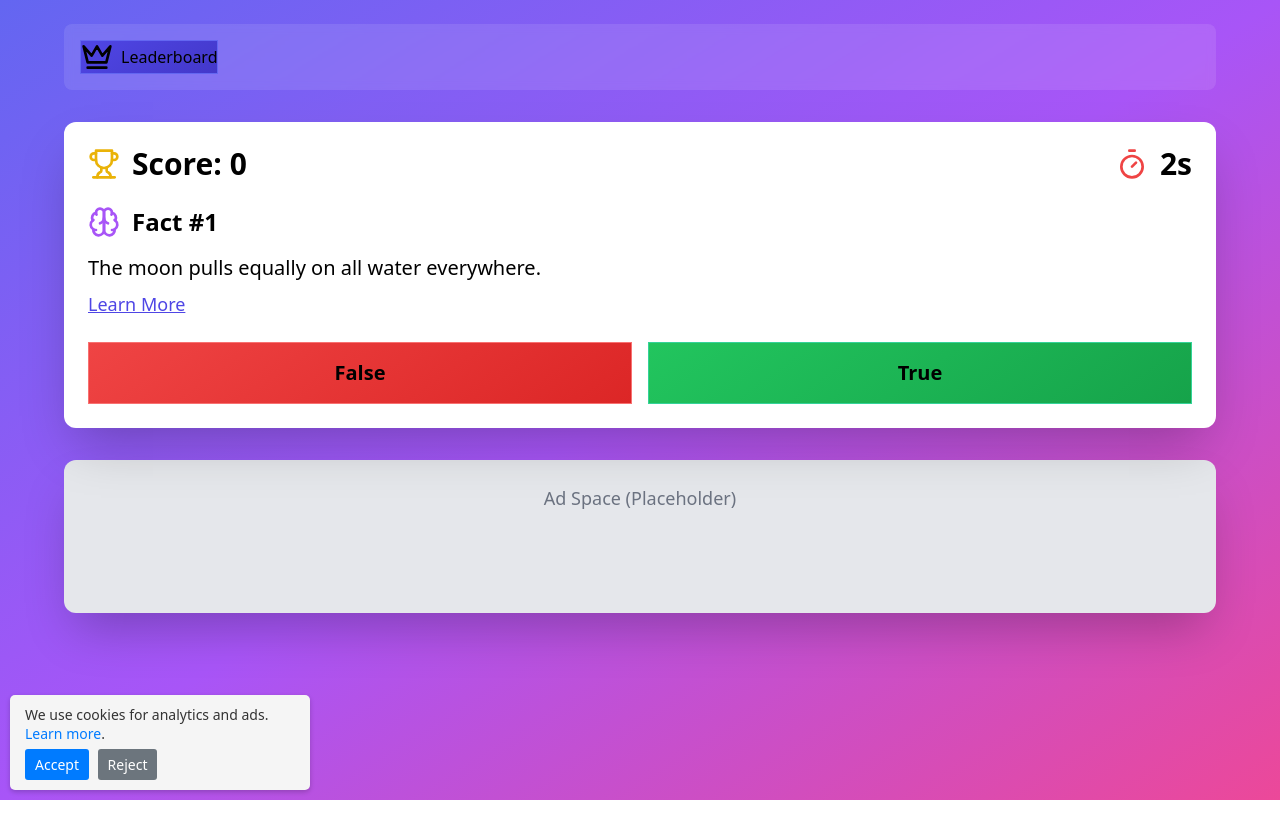
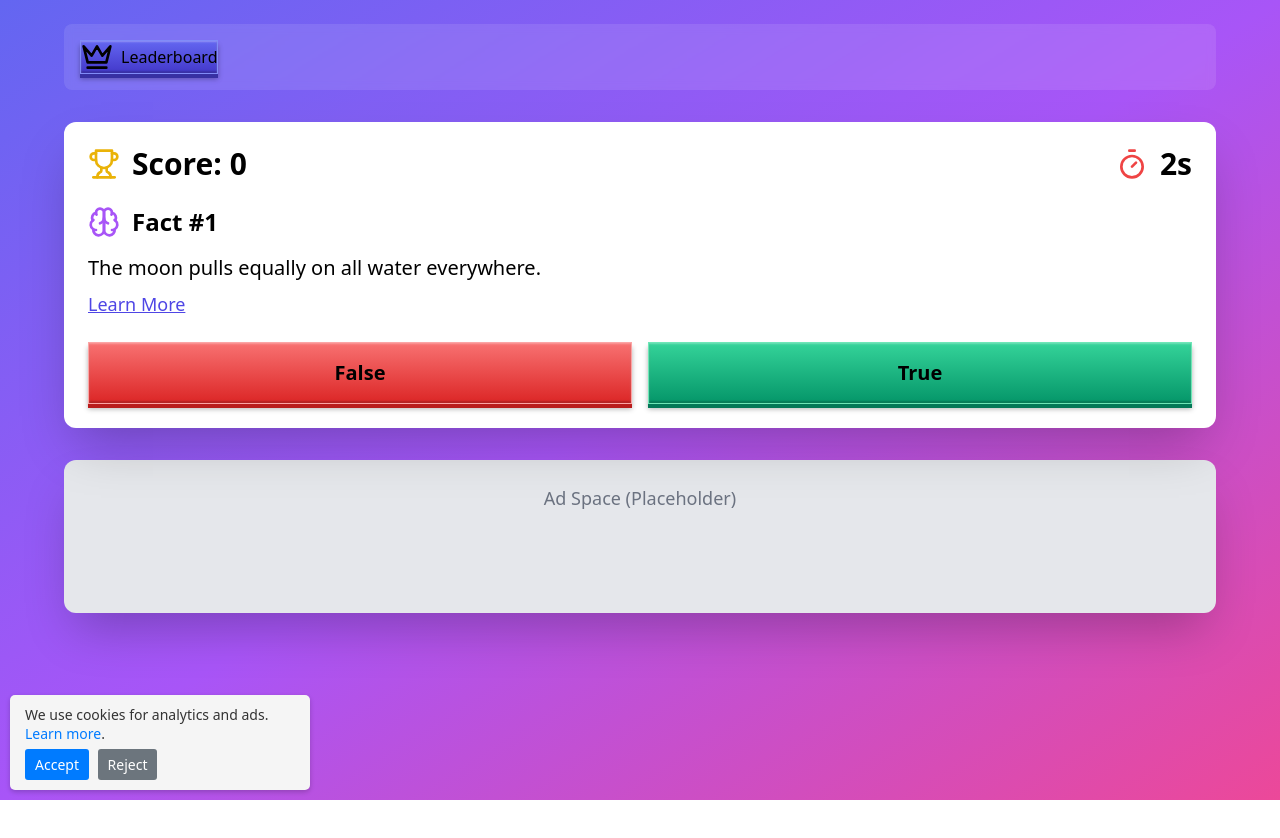
Before and after one commit to severin12am/FactFrenzy2, a React (Vite) app: page / in a window 1280 px wide. Shown: the top 838 px of the page. Built offline with nearby package versions, Linux system fonts and the light colour scheme.

Commit message:
Your commit message here

```diff
--- a/src/index.css
+++ b/src/index.css
@@ -8,26 +8,41 @@
   border-radius: 0.5rem;
   font-weight: 600;
   color: white;
-  box-shadow: 0 4px 6px -1px rgba(0, 0, 0, 0.1), 0 2px 4px -1px rgba(0, 0, 0, 0.06);
-  transition: all 0.2s;
-  background: linear-gradient(145deg, #2a2a2a, #1a1a1a);
-  border: 1px solid #3a3a3a;
+  transform: translateY(0);
+  transition: all 0.08s cubic-bezier(0.2, 0.9, 0.3, 1);
+  background: linear-gradient(180deg, #454545, #2a2a2a);
+  border: 1px solid #555;
+  box-shadow:
+    0 4px 0 #111,
+    0 5px 5px rgba(0, 0, 0, 0.3),
+    inset 0 1px 2px rgba(255, 255, 255, 0.2),
+    inset 0 -2px 2px rgba(0, 0, 0, 0.2);
+  text-shadow: 0 1px 1px rgba(0, 0, 0, 0.5);
+  user-select: none;
+  outline: none;
 }
 
 .keyboard-button:active {
-  transform: translateY(2px);
-  background: linear-gradient(145deg, #1a1a1a, #2a2a2a);
-  box-shadow: inset 0 2px 4px rgba(0, 0, 0, 0.3);
+  transform: translateY(4px);
+  transition-duration: 0.04s;
+  background: linear-gradient(180deg, #2a2a2a, #1a1a1a);
+  border-color: #444;
+  box-shadow:
+    0 0 0 #111,
+    0 0 2px rgba(0, 0, 0, 0.4),
+    inset 0 1px 5px rgba(0, 0, 0, 0.4),
+    inset 0 -2px 3px rgba(0, 0, 0, 0.3);
 }
 
 .keyboard-button::before {
   content: '';
   position: absolute;
-  inset: 0;
-  border-radius: 0.5rem;
+  inset: 1px;
+  border-radius: 0.4rem;
   opacity: 0;
   transition: opacity 0.2s;
-  background: linear-gradient(145deg, rgba(255, 255, 255, 0.1), rgba(255, 255, 255, 0));
+  background: linear-gradient(180deg, rgba(255, 255, 255, 0.15) 0%, rgba(255, 255, 255, 0) 100%);
+  pointer-events: none;
 }
 
 .keyboard-button:hover::before {
@@ -37,32 +52,69 @@
 .keyboard-button:disabled {
   opacity: 0.5;
   cursor: not-allowed;
-  background: linear-gradient(145deg, #3a3a3a, #2a2a2a);
+  transform: none;
+  background: linear-gradient(180deg, #3a3a3a, #2a2a2a);
+  box-shadow:
+    0 2px 0 #111,
+    0 3px 2px rgba(0, 0, 0, 0.2);
 }
 
 .keyboard-button-primary {
-  background: linear-gradient(145deg, #4f46e5, #4338ca);
-  border: 1px solid #6366f1;
+  background: linear-gradient(180deg, #6366f1, #4338ca);
+  border: 1px solid #818cf8;
+  box-shadow:
+    0 4px 0 #3730a3,
+    0 5px 5px rgba(0, 0, 0, 0.3),
+    inset 0 1px 2px rgba(255, 255, 255, 0.3),
+    inset 0 -2px 2px rgba(0, 0, 0, 0.2);
 }
 
 .keyboard-button-primary:active {
-  background: linear-gradient(145deg, #4338ca, #4f46e5);
+  background: linear-gradient(180deg, #4338ca, #3730a3);
+  border-color: #6366f1;
+  box-shadow:
+    0 0 0 #312e81,
+    0 0 2px rgba(0, 0, 0, 0.4),
+    inset 0 1px 5px rgba(0, 0, 0, 0.4),
+    inset 0 -2px 3px rgba(0, 0, 0, 0.3);
 }
 
 .keyboard-button-success {
-  background: linear-gradient(145deg, #22c55e, #16a34a);
-  border: 1px solid #34d399;
+  background: linear-gradient(180deg, #34d399, #059669);
+  border: 1px solid #6ee7b7;
+  box-shadow:
+    0 4px 0 #047857,
+    0 5px 5px rgba(0, 0, 0, 0.3),
+    inset 0 1px 2px rgba(255, 255, 255, 0.3),
+    inset 0 -2px 2px rgba(0, 0, 0, 0.2);
 }
 
 .keyboard-button-success:active {
-  background: linear-gradient(145deg, #16a34a, #22c55e);
+  background: linear-gradient(180deg, #059669, #047857);
+  border-color: #34d399;
+  box-shadow:
+    0 0 0 #065f46,
+    0 0 2px rgba(0, 0, 0, 0.4),
+    inset 0 1px 5px rgba(0, 0, 0, 0.4),
+    inset 0 -2px 3px rgba(0, 0, 0, 0.3);
 }
 
 .keyboard-button-danger {
-  background: linear-gradient(145deg, #ef4444, #dc2626);
-  border: 1px solid #f87171;
+  background: linear-gradient(180deg, #f87171, #dc2626);
+  border: 1px solid #fca5a5;
+  box-shadow:
+    0 4px 0 #b91c1c,
+    0 5px 5px rgba(0, 0, 0, 0.3),
+    inset 0 1px 2px rgba(255, 255, 255, 0.3),
+    inset 0 -2px 2px rgba(0, 0, 0, 0.2);
 }
 
 .keyboard-button-danger:active {
-  background: linear-gradient(145deg, #dc2626, #ef4444);
+  background: linear-gradient(180deg, #dc2626, #b91c1c);
+  border-color: #f87171;
+  box-shadow:
+    0 0 0 #991b1b,
+    0 0 2px rgba(0, 0, 0, 0.4),
+    inset 0 1px 5px rgba(0, 0, 0, 0.4),
+    inset 0 -2px 3px rgba(0, 0, 0, 0.3);
 }
```
